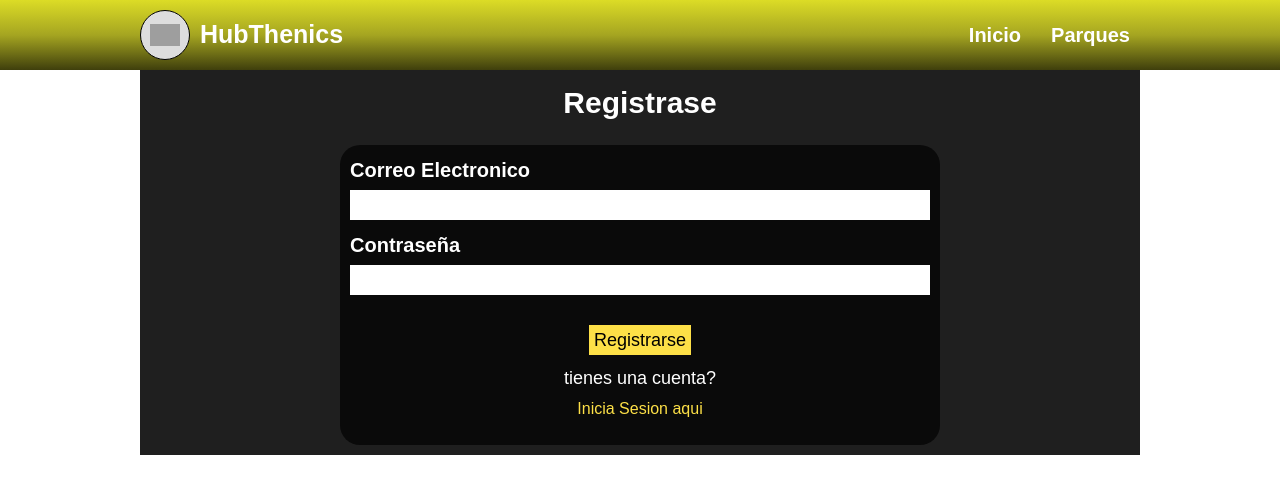
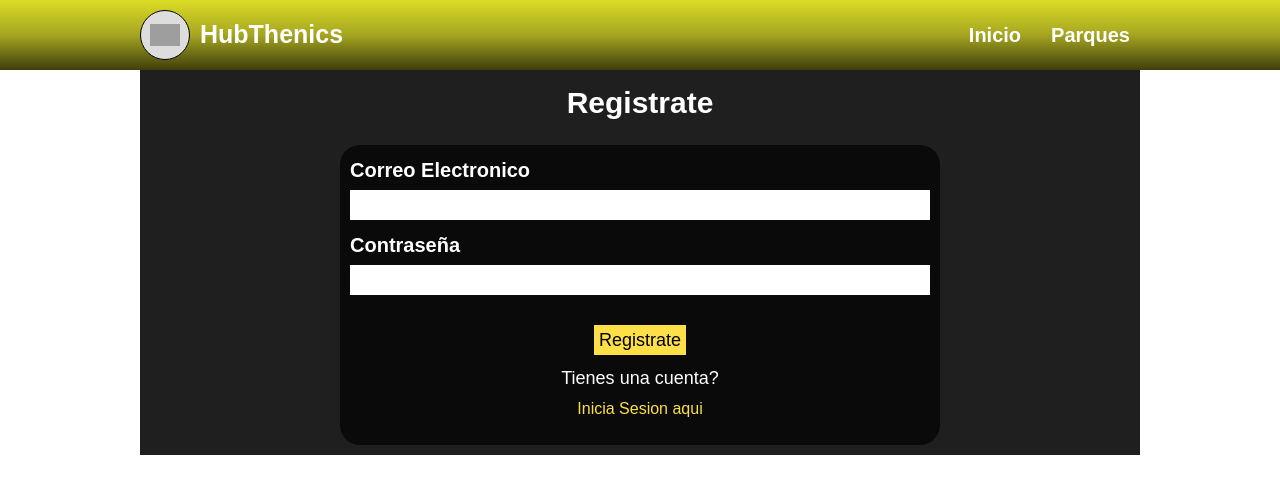
Before and after one commit to SaTriX43/App-Web-Calistenia, a Next.js app in the folder frontend/: page /autenticacion/register in a window 1280 px wide. Shown: the top 494 px of the page. Built offline with nearby package versions, Linux system fonts and the light colour scheme; grey boxes are pictures that could not be loaded.

Commit message:
componente reutilizable finalizado

```diff
--- a/frontend/src/app/autenticacion/login/page.jsx
+++ b/frontend/src/app/autenticacion/login/page.jsx
@@ -1,76 +1,26 @@
 'use client'
 
-import React, { useState } from 'react'
-import Styles from './login.module.css'
-import { Boton } from '@/components/comunes/Boton/Boton'
-import Link from 'next/link'
+import AutenticacionFormulario from "@/components/autenticacion-formulario/AutenticacionFormulario"
+
 
 export default function Login() {
 
-  let formularioInicial = {
-    email:'',
-    pass:''
-  }
-
-  const [formulario, setFormulario] = useState(formularioInicial)
-
-  // funcion para cambiar valores
-  function manejarCambio(e) {
-    const {name , value} = e.target;
-    setFormulario({...formulario, [name] : value})
-  }
-
-  // funcion para enviar Formulario
-  function enviarFormulario(e) {
-    e.preventDefault()
-    console.log('Enviando formulario', formulario)
+  function manejarInicioSesion(data) {
+    console.log(`Iniciado sesion con datos ${JSON.stringify(data)}`)
   }
 
   return (
-    <section className={Styles['autenticacion__login']}>
-      <h3 className='text-[30px] font-[600]'>Iniciar Sesion</h3>
-      <div className={Styles['autenticacion__login-contenedor']}>
-        <form className={Styles['autenticacion__login-form']} onSubmit={enviarFormulario}>
-          <div className={Styles['autenticacion__login-form-group']}>
-            <label htmlFor="email">Correo Electronico</label>
-            <input
-              required
-              type="email"
-              id='email'
-              name='email'
-              onChange={manejarCambio}
-              value={formulario.email}
-              className={Styles['autenticacion__login-form-group-item-input']}
-            />
-          </div>
-
-          <div className={Styles['autenticacion__login-form-group']}>
-            <label htmlFor="pass">Contraseña</label>
-            <input
-              required
-              type="password"
-              id='pass'
-              name='pass'
-              onChange={manejarCambio}
-              value={formulario.pass}
-              className={Styles['autenticacion__login-form-group-item-input']}
-            />
-          </div>
-          <Boton
-            tipoBoton='primario'
-            texto='Iniciar Sesion'
-            type='submit'
-            clases='mt-[20px]'
-          />
-        </form>
-        <div className={Styles['autenticacion__login-contenedor-redireccion']}>
-          <p className='text-[18px]'>No tienes una cuenta?</p>
-          <Link href='/autenticacion/register'>
-            <p className={Styles['autenticacion__login-contenedor-redireccion-enlace']}>Registrate aqui</p>
-
-          </Link>
-        </div>
-      </div>
-    </section>
+    <AutenticacionFormulario
+      titulo='Iniciar Sesion'
+      campos={[
+        {label:'Correo Electronico', name:'email', type:'email', required: true},
+        {label:'Contraseña', name:'pass', type:'pass', required: true}
+      ]}
+      textoBoton='Iniciar Sesion'
+      onSubmit={manejarInicioSesion}
+      redireccionTexto='No tienes una cuenta?'
+      redireccionLinkText='Registrate aqui'
+      redireccionHref='/autenticacion/register'
+    />
   )
 }
--- a/frontend/src/app/autenticacion/register/page.jsx
+++ b/frontend/src/app/autenticacion/register/page.jsx
@@ -1,77 +1,26 @@
 'use client'
 
-import React, { useState } from 'react'
-import Styles from './register.module.css'
-import { Boton } from '@/components/comunes/Boton/Boton'
-import Link from 'next/link'
+import AutenticacionFormulario from '@/components/autenticacion-formulario/AutenticacionFormulario'
+import React from 'react'
 
 export default function Register() {
 
-  let formularioInicial = {
-    nombre:'',
-    email:'',
-    pass:''
-  }
-
-  const [formulario, setFormulario] = useState(formularioInicial)
-
-  // funcion para cambiar valores
-  function manejarCambio(e) {
-    const {name , value} = e.target;
-    setFormulario({...formulario, [name] : value})
-  }
-
-  // funcion para enviar Formulario
-  function enviarFormulario(e) {
-    e.preventDefault()
-    console.log('Enviando formulario', formulario)
+  function manejarRegistrarse(data) {
+    console.log(`Registrase con datos ${data}`)
   }
 
   return (
-    <section className={Styles['autenticacion__register']}>
-      <h3 className='text-[30px] font-[600]'>Registrase</h3>
-      <div className={Styles['autenticacion__register-contenedor']}>
-        <form className={Styles['autenticacion__register-form']} onSubmit={enviarFormulario}>
-          <div className={Styles['autenticacion__register-form-group']}>
-            <label htmlFor="email">Correo Electronico</label>
-            <input
-              required
-              type="email"
-              id='email'
-              name='email'
-              onChange={manejarCambio}
-              value={formulario.email}
-              className={Styles['autenticacion__register-form-group-item-input']}
-            />
-          </div>
-
-          <div className={Styles['autenticacion__register-form-group']}>
-            <label htmlFor="pass">Contraseña</label>
-            <input
-              required
-              type="password"
-              id='pass'
-              name='pass'
-              onChange={manejarCambio}
-              value={formulario.pass}
-              className={Styles['autenticacion__register-form-group-item-input']}
-            />
-          </div>
-          <Boton
-            tipoBoton='primario'
-            texto='Registrarse'
-            type='submit'
-            clases='mt-[20px]'
-          />
-        </form>
-        <div className={Styles['autenticacion__register-contenedor-redireccion']}>
-          <p className='text-[18px]'>tienes una cuenta?</p>
-          <Link href='/autenticacion/login'>
-            <p className={Styles['autenticacion__register-contenedor-redireccion-enlace']}>Inicia Sesion aqui</p>
-
-          </Link>
-        </div>
-      </div>
-    </section>
+    <AutenticacionFormulario
+          titulo='Registrate'
+          campos={[
+            {label:'Correo Electronico', name:'email', type:'email', required: true},
+            {label:'Contraseña', name:'pass', type:'pass', required: true}
+          ]}
+          textoBoton='Registrate'
+          onSubmit={manejarRegistrarse}
+          redireccionTexto='Tienes una cuenta?'
+          redireccionLinkText='Inicia Sesion aqui'
+          redireccionHref='/autenticacion/login'
+        />
   )
 }
--- a/frontend/src/app/autenticacion/register/register.module.css
+++ /dev/null
@@ -1,80 +0,0 @@
-.autenticacion__register {
-  display: flex;
-  flex-direction: column;
-  width: 100%;
-  min-height: 200px;
-
-  margin-top: 70px;
-  padding: 10px;
-  gap: 20px;
-
-  background-color: var(--background-principal);
-
-  align-items: center;
-}
-
-.autenticacion__register-contenedor {
-  width: 100%;
-  max-width: 600px;
-  min-height: 300px;
-
-  padding: 10px;
-  background-color: #0A0A0A;
-  border-radius: 20px;
-
-}
-
-.autenticacion__register-form {
-  display: flex;
-  flex-direction: column;
-  width: 100%;
-
-  gap: 10px;
-
-  align-items: center;
-}
-
-.autenticacion__register-form-group {
-  display: flex;
-  flex-direction: column;
-  width: 100%;
-  gap: 5px;
-}
-
-.autenticacion__register-form-group label {
-  font-size: 20px;
-  font-weight: 600;
-}
-
-.autenticacion__register-form-group-item-input {
-  display: flex;
-  width: 100%;
-  height: 30px;
-
-  padding: 0px 10px;
-
-  font-size: 18px;
-}
-
-/* redireccion  */
-.autenticacion__register-contenedor-redireccion {
-  display: flex;
-  flex-direction: column;
-  width: 100%;
-
-  margin-top: 10px;
-  gap: 5px;
-
-  align-items: center;
-}
-
-.autenticacion__register-contenedor-redireccion-enlace {
-  cursor: pointer;
-  color: var(--color-link);
-  transition: all .3s ease;
-}
-
-.autenticacion__register-contenedor-redireccion-enlace:hover {
-  transform: translateY(-3px);
-  color: var(--color-link-hover);
-}
--- /dev/null
+++ b/frontend/src/components/autenticacion-formulario/AutenticacionFormulario.jsx
@@ -0,0 +1,82 @@
+'use client'
+import React, { useState } from 'react'
+import Styles from './AutenticacionFormulario.module.css'
+import { Boton } from '../comunes/Boton/Boton';
+import Link from 'next/link';
+
+export default function AutenticacionFormulario({
+  titulo,
+  onSubmit,
+  campos,
+  textoBoton,
+  redireccionTexto,
+  redireccionHref,
+  redireccionLinkText
+}) {
+
+  const [formulario,setFormulario] = useState(
+    campos.reduce((accion, campo) => ({...accion,[campo.name] : '' }), {} )
+  )
+
+  // funcion para manejar cambio
+  function manejarCambio(e) {
+    const {name , value} = e.target;
+    setFormulario({...formulario, [name] : value})
+  }
+
+  // funcion para enviar Formulario
+  async function enviarFormulario(e) {
+    e.preventDefault();
+    try {
+      // Llamar a la función onSubmit (recibida como prop)
+      await onSubmit(formulario);
+
+      // Limpiar el formulario después de un submit exitoso
+      setFormulario(
+        campos.reduce((accion, campo) => ({ ...accion, [campo.name]: '' }), {})
+      );
+    } catch (error) {
+      console.error('Error enviando los datos:', error);
+    }
+  }
+
+
+  return (
+    <section className={Styles['autenticacion']}>
+      <h3 className='text-[30px] font-[600]'>{titulo}</h3>
+      <div className={Styles['autenticacion-contenedor']}>
+        <form className={Styles['autenticacion-form']} onSubmit={enviarFormulario}>
+          {campos.map((campo) => (
+            <div key={campo.name} className={Styles['autenticacion-form-group']}>
+              <label htmlFor={campo.name}>{campo.label}</label>
+              <input
+                required= {campo.required}
+                type={campo.type}
+                id={campo.name}
+                name={campo.name}
+                onChange={manejarCambio}
+                value={formulario[campo.name]}
+                className={Styles['autenticacion-form-group-item-input']}
+              />
+            </div>
+          ))}
+          <Boton
+            tipoBoton='primario'
+            texto={textoBoton}
+            type='submit'
+            clases='mt-[20px]'
+          />
+        </form>
+        <div className={Styles['autenticacion-contenedor-redireccion']}>
+          <p className='text-[18px]'>{redireccionTexto}</p>
+          <Link href={redireccionHref}>
+            <p className={Styles['autenticacion-contenedor-redireccion-enlace']}>
+              {redireccionLinkText}
+            </p>
+
+          </Link>
+        </div>
+      </div>
+    </section>
+  )
+}
--- a/frontend/src/app/autenticacion/login/login.module.css
+++ b/frontend/src/components/autenticacion-formulario/AutenticacionFormulario.module.css
@@ -1,4 +1,4 @@
-.autenticacion__login {
+.autenticacion {
   display: flex;
   flex-direction: column;
   width: 100%;
@@ -13,7 +13,7 @@
   align-items: center;
 }
 
-.autenticacion__login-contenedor {
+.autenticacion-contenedor {
   width: 100%;
   max-width: 600px;
   min-height: 300px;
@@ -24,7 +24,7 @@
 
 }
 
-.autenticacion__login-form {
+.autenticacion-form {
   display: flex;
   flex-direction: column;
   width: 100%;
@@ -34,19 +34,19 @@
   align-items: center;
 }
 
-.autenticacion__login-form-group {
+.autenticacion-form-group {
   display: flex;
   flex-direction: column;
   width: 100%;
   gap: 5px;
 }
 
-.autenticacion__login-form-group label {
+.autenticacion-form-group label {
   font-size: 20px;
   font-weight: 600;
 }
 
-.autenticacion__login-form-group-item-input {
+.autenticacion-form-group-item-input {
   display: flex;
   width: 100%;
   height: 30px;
@@ -57,7 +57,7 @@
 }
 
 /* redireccion  */
-.autenticacion__login-contenedor-redireccion {
+.autenticacion-contenedor-redireccion {
   display: flex;
   flex-direction: column;
   width: 100%;
@@ -68,13 +68,13 @@
   align-items: center;
 }
 
-.autenticacion__login-contenedor-redireccion-enlace {
+.autenticacion-contenedor-redireccion-enlace {
   cursor: pointer;
   color: var(--color-link);
   transition: all .3s ease;
 }
 
-.autenticacion__login-contenedor-redireccion-enlace:hover {
+.autenticacion-contenedor-redireccion-enlace:hover {
   transform: translateY(-3px);
   color: var(--color-link-hover);
 }
```
